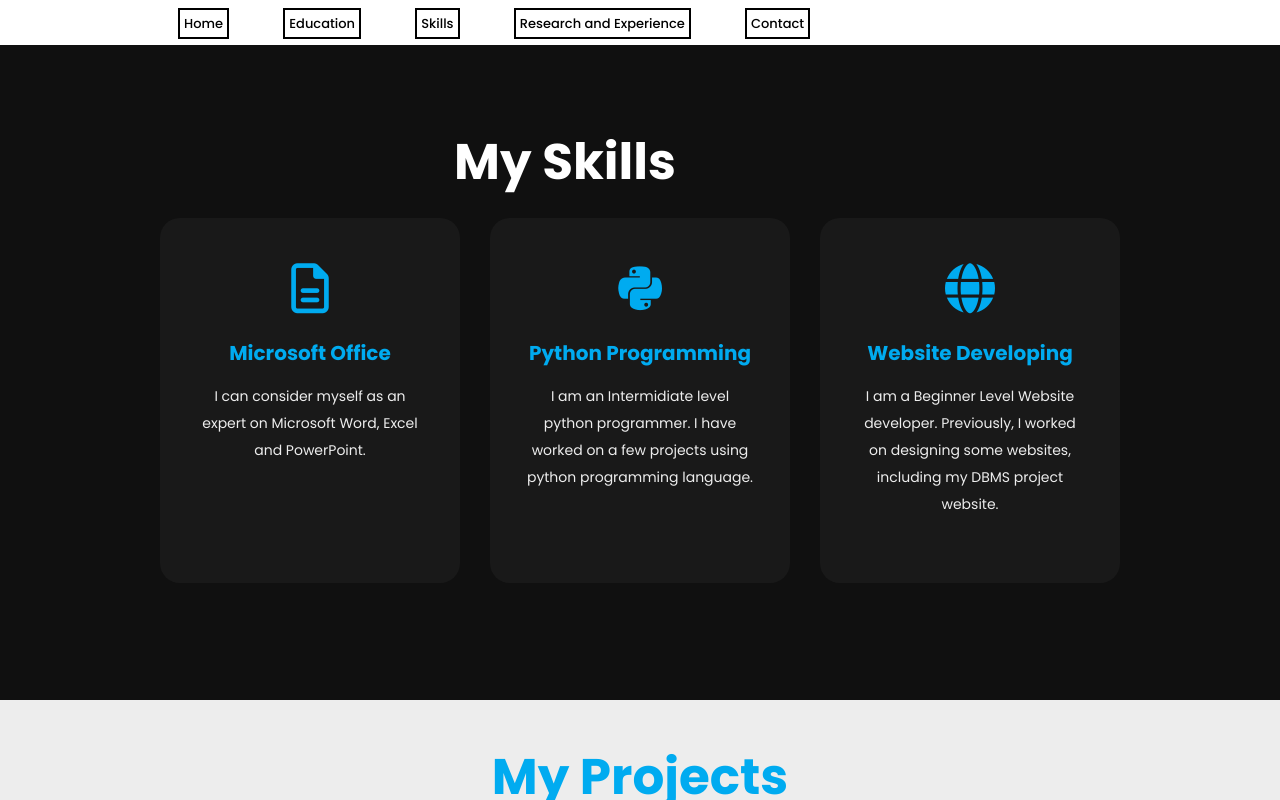
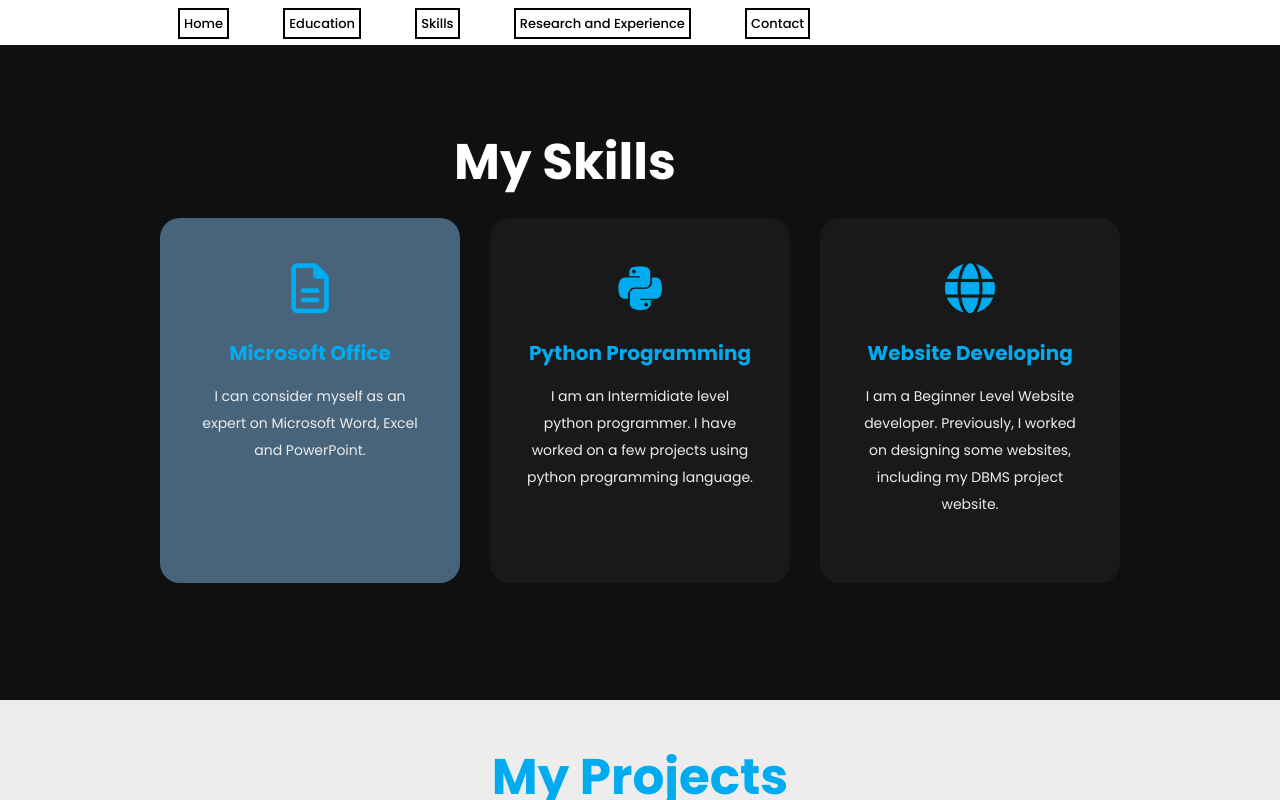
Before and after one commit to MINouman/muzahid.github.io, a plain HTML site: page index.html in a window 1280 px wide. In both pictures the pointer is over the element 310 px from the left and 1917 px from the top of the page. Shown: the part 1517-2317 px from the top of the page. Drawn offline with nearby package versions, Linux system fonts and the light colour scheme.

Commit message:
style.css

```diff
--- a/style.css
+++ b/style.css
@@ -266,7 +266,10 @@ body {
     overflow: hidden;
     text-align: center;
 }
-
+.card:hover{
+    background: #47647A;
+    transition: 0.3s ease-in-out;
+}
 .card i{
     font-size: 50px;
     display: block;
```
